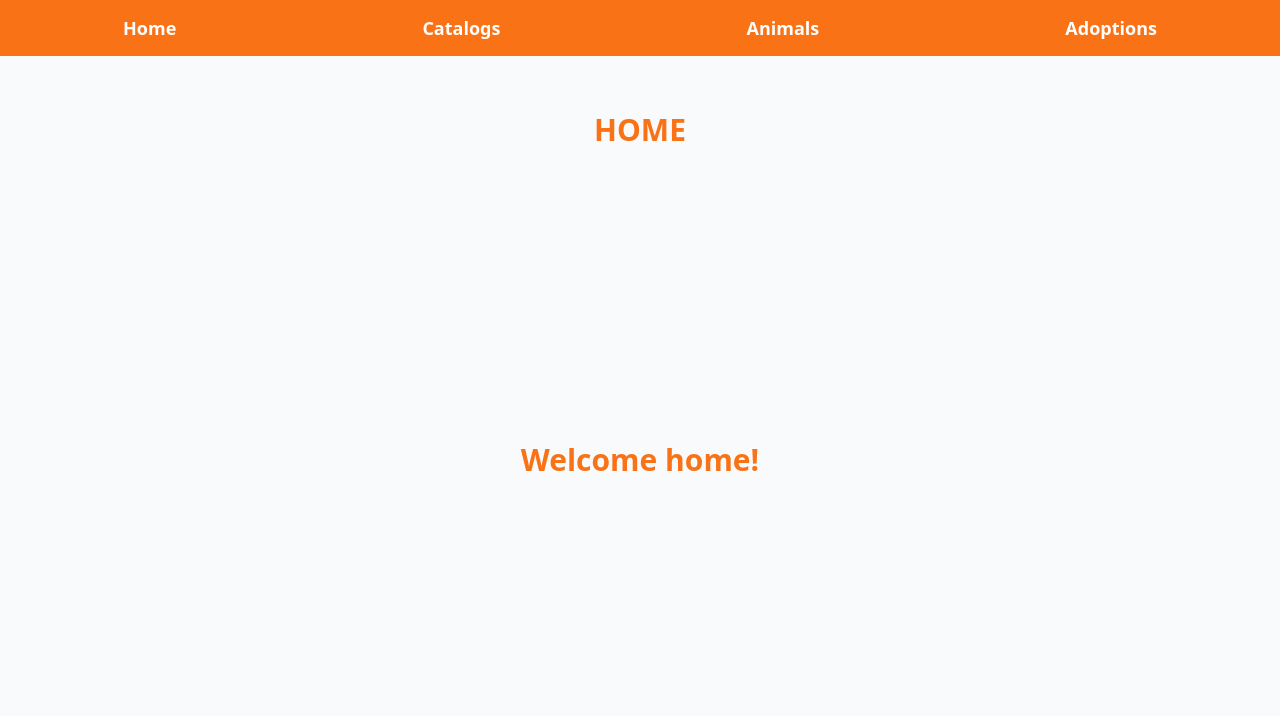
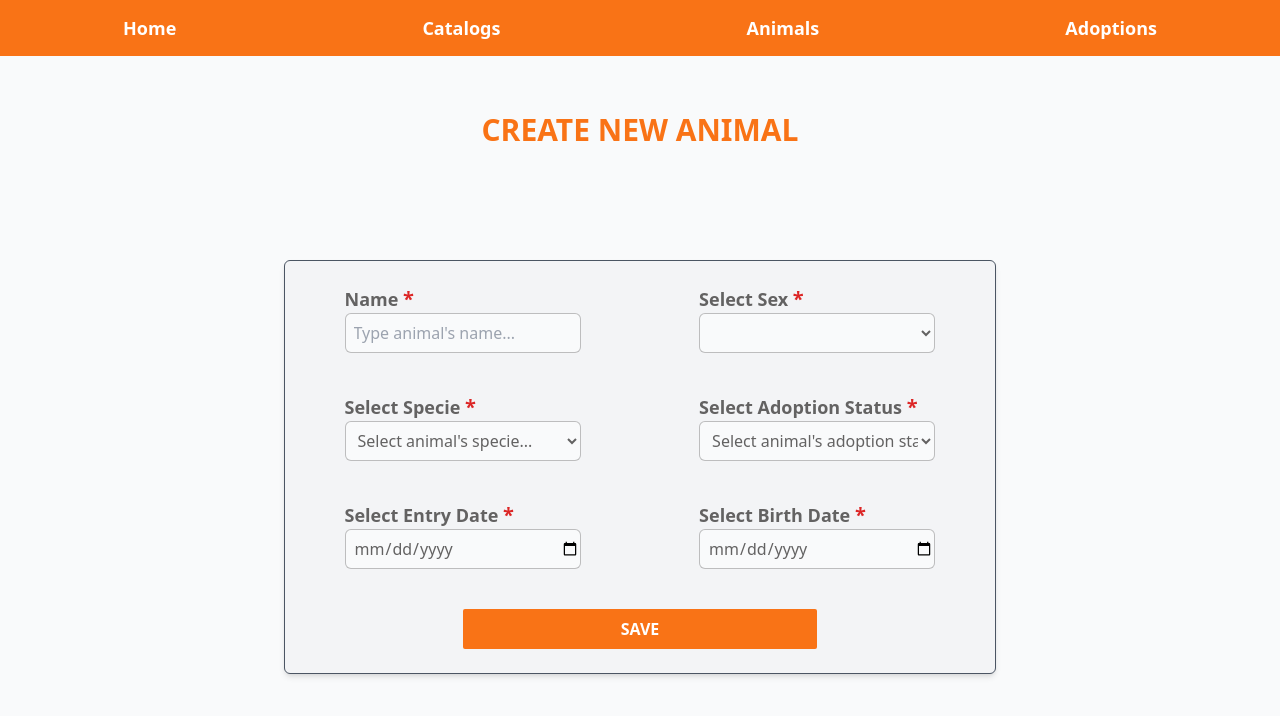
Before and after one commit to PixeLarm12/animal-adoption-system, a Vue app in the folder front/: page /animals/create in a window 1280 px wide. Shown: the top 716 px of the page. Built offline with nearby package versions, Linux system fonts and the light colour scheme.

Commit message:
Added AnimalCreate

```diff
--- a/front/src/css/input.css
+++ b/front/src/css/input.css
@@ -5,7 +5,7 @@
 @tailwind utilities;
 
 .default-input {
-    @apply w-full bg-gray-50 text-default-gray rounded-md h-8 pl-2 focus:bg-gray-100;
+    @apply w-full bg-gray-50 text-default-gray rounded-md h-10 pl-2 focus:bg-gray-100 border border-default-gray border-opacity-40;
 }
 
 .default-button {
--- a/front/src/css/output.css
+++ b/front/src/css/output.css
@@ -560,10 +560,6 @@ video {
   grid-column: span 12 / span 12;
 }
 
-.mb-10{
-  margin-bottom: 2.5rem;
-}
-
 .mb-5{
   margin-bottom: 1.25rem;
 }
@@ -604,10 +600,6 @@ video {
   min-height: 100vh;
 }
 
-.min-h-\[80vh\]{
-  min-height: 80vh;
-}
-
 .w-1\/12{
   width: 8.333333%;
 }
@@ -628,6 +620,10 @@ video {
   width: 41.666667%;
 }
 
+.w-6\/12{
+  width: 50%;
+}
+
 .w-7\/12{
   width: 58.333333%;
 }
@@ -642,6 +638,10 @@ video {
 
 .w-screen{
   width: 100vw;
+}
+
+.w-9\/12{
+  width: 75%;
 }
 
 .grid-cols-12{
@@ -749,6 +749,11 @@ video {
   padding-bottom: 3.5rem;
 }
 
+.py-6{
+  padding-top: 1.5rem;
+  padding-bottom: 1.5rem;
+}
+
 .pl-1{
   padding-left: 0.25rem;
 }
@@ -771,6 +776,11 @@ video {
   line-height: 1.75rem;
 }
 
+.text-xl{
+  font-size: 1.25rem;
+  line-height: 1.75rem;
+}
+
 .font-bold{
   font-weight: 700;
 }
@@ -789,6 +799,11 @@ video {
   color: rgb(249 115 22 / var(--tw-text-opacity));
 }
 
+.text-red-600{
+  --tw-text-opacity: 1;
+  color: rgb(220 38 38 / var(--tw-text-opacity));
+}
+
 .text-white{
   --tw-text-opacity: 1;
   color: rgb(255 255 255 / var(--tw-text-opacity));
@@ -801,9 +816,12 @@ video {
 }
 
 .default-input{
-  height: 2rem;
+  height: 2.5rem;
   width: 100%;
   border-radius: 0.375rem;
+  border-width: 1px;
+  border-color: rgb(99 98 98 / var(--tw-border-opacity));
+  --tw-border-opacity: 0.4;
   --tw-bg-opacity: 1;
   background-color: rgb(249 250 251 / var(--tw-bg-opacity));
   padding-left: 0.5rem;
@@ -861,6 +879,10 @@ video {
 }
 
 @media (min-width: 1024px){
+  .lg\:col-span-6{
+    grid-column: span 6 / span 6;
+  }
+
   .lg\:gap-6{
     gap: 1.5rem;
   }
--- a/front/src/pages/AnimalCreate.vue
+++ b/front/src/pages/AnimalCreate.vue
@@ -1,8 +1,49 @@
 <template>
-    <page-template>
-        <div class="w-screen flex flex-col justify-center items-center">
-            <div class="w-screen h-[50vh] flex flex-row justify-center items-center">
-                <h1 class="text-orange-500 text-3xl font-bold">Welcome home!</h1>
+    <page-template title="Create new Animal">
+        <div class="w-8/12 py-6 flex flex-col justify-center items-center bg-gray-100 shadow-md border border-gray-600 rounded-md">
+            <div class="w-full grid grid-cols-12 place-content-center place-items-center gap-y-10">
+                <div class="col-span-12 lg:col-span-6 w-8/12 flex justify-start items-center text-left flex-wrap">
+                    <label for="name" class="text-default-gray font-bold text-lg">Name <span class="text-xl text-red-600 font-bold">*</span></label>
+                    <input v-model="animal.name" type="name" name="name" id="name" placeholder="Type animal's name..." class="default-input" required>
+                </div>
+
+                <div class="col-span-12 lg:col-span-6 w-8/12 flex justify-start items-center text-left flex-wrap">
+                    <label for="sex" class="text-default-gray font-bold text-lg">Select Sex <span class="text-xl text-red-600 font-bold">*</span></label>
+                    <select v-model="animal.sex" class="default-input" name="sex" id="sex" required>
+                        <option value="m" selected>Male</option>
+                        <option value="f">Female</option>
+                    </select>
+                </div>
+
+                <div class="col-span-12 lg:col-span-6 w-8/12 flex justify-start items-center text-left flex-wrap">
+                    <label for="specie" class="text-default-gray font-bold text-lg">Select Specie <span class="text-xl text-red-600 font-bold">*</span></label>
+                    <select v-model="animal.specie" class="default-input" name="specie" id="specie" required>
+                        <option value="" selected>Select animal's specie...</option>
+                        <option v-for="(specie, index) in speciesOptions" :key="index" :value="specie.key">{{ specie.label }}</option>
+                    </select>
+                </div>
+
+                <div class="col-span-12 lg:col-span-6 w-8/12 flex justify-start items-center text-left flex-wrap">
+                    <label for="adoption-status" class="text-default-gray font-bold text-lg">Select Adoption Status <span class="text-xl text-red-600 font-bold">*</span></label>
+                    <select v-model="animal.adoption_status" class="default-input" name="adoption-status" id="adoption-status" required>
+                        <option value="" selected>Select animal's adoption status...</option>
+                        <option v-for="(status, index) in adoptionsStatusOptions" :key="index" :value="status.key">{{ status.label }}</option>
+                    </select>
+                </div>
+
+                <div class="col-span-12 lg:col-span-6 w-8/12 flex justify-start items-center text-left flex-wrap">
+                    <label for="entry-date" class="text-default-gray font-bold text-lg">Select Entry Date <span class="text-xl text-red-600 font-bold">*</span></label>
+                    <input v-model="animal.entry_date" type="date" name="entry-date" id="entry-date" class="default-input" required>
+                </div>
+
+                <div class="col-span-12 lg:col-span-6 w-8/12 flex justify-start items-center text-left flex-wrap">
+                    <label for="birth-date" class="text-default-gray font-bold text-lg">Select Birth Date <span class="text-xl text-red-600 font-bold">*</span></label>
+                    <input v-model="animal.birth_date" type="date" name="birth-date" id="birth-date" class="default-input" required>
+                </div>
+
+                <div class="col-span-12 w-6/12 flex justify-center items-center text-left">
+                    <button class="w-full default-button">Save</button>
+                </div>
             </div>
         </div>
     </page-template>
@@ -15,5 +56,59 @@ export default {
     components: {
         PageTemplate
     },
+    data() {
+        return {
+            animal: {
+                adoption_status: '',
+                name: '',
+                specie: '',
+                sex: '',
+                description: '',
+                entry_date: '',
+                birth_date: '',
+            },
+            adoptionsStatusOptions: [
+                {
+                    key: 'not_started',
+                    label: 'Not started'
+                },
+                {
+                    key: 'processing',
+                    label: 'Processing'
+                },
+                {
+                    key: 'accepted',
+                    label: 'Accepted'
+                },
+                {
+                    key: 'not_accepted',
+                    label: 'Not accepted'
+                },
+            ],
+            speciesOptions: [
+                {
+                    key: 'dog',
+                    label: 'Dog'
+                },
+                {
+                    key: 'cat',
+                    label: 'Cat'
+                },
+                {
+                    key: 'bird',
+                    label: 'Bird'
+                },
+                {
+                    key: 'fish',
+                    label: 'Fish'
+                },
+                {
+                    key: 'lizard',
+                    label: 'Lizard'
+                },
+            ],
+        }
+    }
 }
+
 </script>
```
